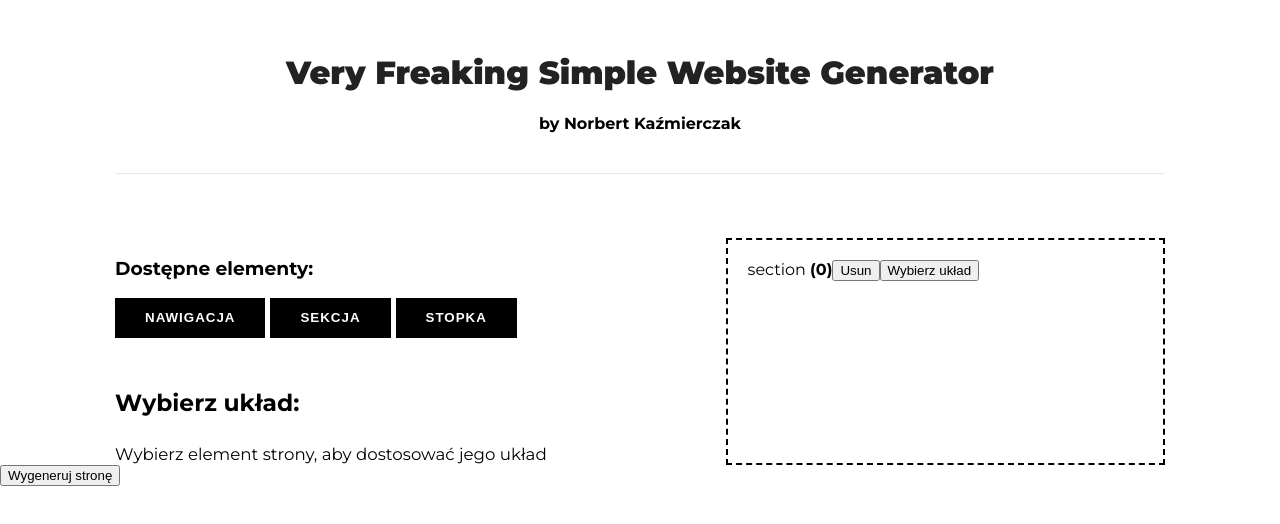
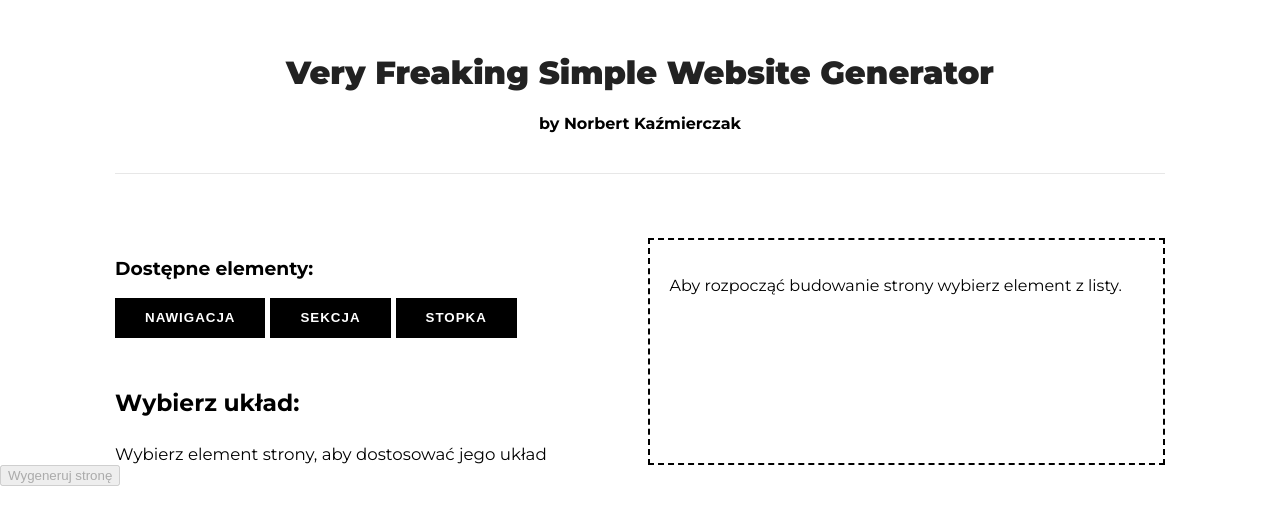
Before and after one commit to vonPiernik/website-generator, a React (Create React App) app: page / in a window 1280 px wide. Shown: the top 524 px of the page. Built offline with nearby package versions, Linux system fonts and the light colour scheme.

Commit message:
Add working generator and php file that generates the website from passed values.

```diff
--- a/src/components/App.css
+++ b/src/components/App.css
@@ -28,6 +28,6 @@ header hr {
 /* >>----------> [ grid ] <-----------<< */
 .grid {
     display: grid;
-    grid-template-columns: 100px auto auto 100px;
+    grid-template-columns: 100px 1fr 1fr 100px;
     grid-column-gap: 15px;
 }
--- a/src/components/Generator.js
+++ b/src/components/Generator.js
@@ -10,57 +10,17 @@ var zip = new JSZip();
 
 class Generator extends Component {
     generateHTMLFile(){
-        // var generatedWebsiteContent = null
-        // $.get("LayoutParts/html-start.html", function(data, status){ generatedWebsiteContent += data })
 
-        // this.props.elements.map((element, index) => {
-        //     console.log(element)
-        //     if (element.name === 'navbar') {
-        //         if (element.layout !== 'default') {
-        //             $.get("LayoutParts/navbar-" + element.layout + ".html", function(data, status){ generatedWebsiteContent += data })
-        //         } else {
-        //             $.get("LayoutParts/navbar.html", function(data, status){ generatedWebsiteContent += data })
-        //         }
-        //     }
-        //     else if (element.name === 'footer') {
-        //         if (element.layout !== 'default') {
-        //              $.get("LayoutParts/footer-" + element.layout + ".html", function(data, status){ generatedWebsiteContent += data })
-        //         } else {
-        //             $.get("LayoutParts/footer.html", function(data, status){ generatedWebsiteContent += data })
-        //         }
-        //     }
-        //     else {
-        //         if (element.layout !== 'default') {
-        //             $.get("LayoutParts/section-" + element.layout + ".html", function(data, status){ generatedWebsiteContent += data })
-        //         } else {
-        //             $.get("LayoutParts/section.html", function(data, status){ generatedWebsiteContent += data })
-        //         }
-        //     }
-        // })
+        var elementsToGenerate = [];
 
-        // $.get("LayoutParts/html-end.html", function(data, status){
-        //     generatedWebsiteContent += data
-        // })
-        var elementsToGenerate = [];
-        var generatedWebsiteContent;
-
-        // get beginning of the html document with <head> etc.
-        $.get("LayoutParts/html-start.html", function(data, status){ generatedWebsiteContent += data })
-
-        // for each element from builder get html file
+        // for each element from builder get html file name and then send an array to php script
         this.props.elements
         .map((element, index) => {
             elementsToGenerate.push( element.name + "-" + element.layout )
-            var url = 'LayoutParts/' + element.name + "-" + element.layout + '.html'
-            console.log(element.name)
-            $.get(url, function(data,status){
-                generatedWebsiteContent += data
-                console.log(elementsToGenerate)
-            })
-
+            return true;
         })
-        $.get("LayoutParts/html-end.html", function(data, status){ generatedWebsiteContent += data }).then(function (content) {
-            zip.file("your-new-website/index.html", generatedWebsiteContent);
+        $.get("http://localhost/generator/public/LayoutParts/generate-website.php", {"elementsToGenerate[]": elementsToGenerate}).then(function (data) {
+            zip.file("your-new-website/index.html", data);
             zip.generateAsync({type:"blob"})
             .then(function (blob) {
                 saveAs(blob, "your-new-website#" + Math.floor(Date.now() / 1000) + ".zip");
@@ -68,24 +28,20 @@ class Generator extends Component {
         })
 
 
-        //  $.get("http://localhost/generator/public/LayoutParts/generate-website.php", {"elementsToGenerate[]": elementsToGenerate}, function(data, status){
-        //     console.log(data)
-        // })
-        // console.log(generatedWebsiteContent)
-        // zip.file("freaking-website/index.html", );
     }
 
 
 
     generateWebsite(){
         this.generateHTMLFile();
-        // this.generateCSSFile();
-        // this.generateResultZIPFile();
     }
 
 	render() {
 		return (
-            <button onClick={ this.generateWebsite.bind(this) } id="generateWebsiteButton" ref={el => this.el = el}>Wygeneruj stronę</button>
+            <button
+            disabled={ !this.props.elements[0] }
+            onClick={ this.generateWebsite.bind(this) }
+            id="generateWebsiteButton" ref={el => this.el = el}>Wygeneruj stronę</button>
         );
     }
 }
--- a/src/components/Preview/Preview.js
+++ b/src/components/Preview/Preview.js
@@ -12,6 +12,7 @@ import Section from './Elements/Section/Section.js'
 
 class Preview extends Component {
 	render() {
+		if (this.props.elements[0]) {
 			return (
 				<div className="Preview">
 					{this.props.elements
@@ -27,6 +28,13 @@ class Preview extends Component {
 					)}
 				</div>
 			);
+		} else {
+			return (
+				<div className="Preview">
+					<p>Aby rozpocząć budowanie strony wybierz element z listy.</p>
+				</div>
+			)
+		}
 	}
 }
 const mapStateToProps = (state) => {
--- a/src/reducers/builderReducer.js
+++ b/src/reducers/builderReducer.js
@@ -4,12 +4,7 @@ const ACTIVATE = 'ACTIVATE_SECTION'
 const CHANGE_LAYOUT = 'CHANGE_SECTION_LAYOUT'
 
 const initialState = {
-	elements: [{
-		name: 'section',
-		weight: 1,
-		layout: 'default',
-		active: false
-	}],
+	elements: [],
 	addedImportantElements: {},
 	activeElement: {
 		availableLayouts: null,
```
Also changed, not shown: 1 other file (tests, documents, lock files or other folders). Lines whose indentation alone changed are shown as unchanged.
